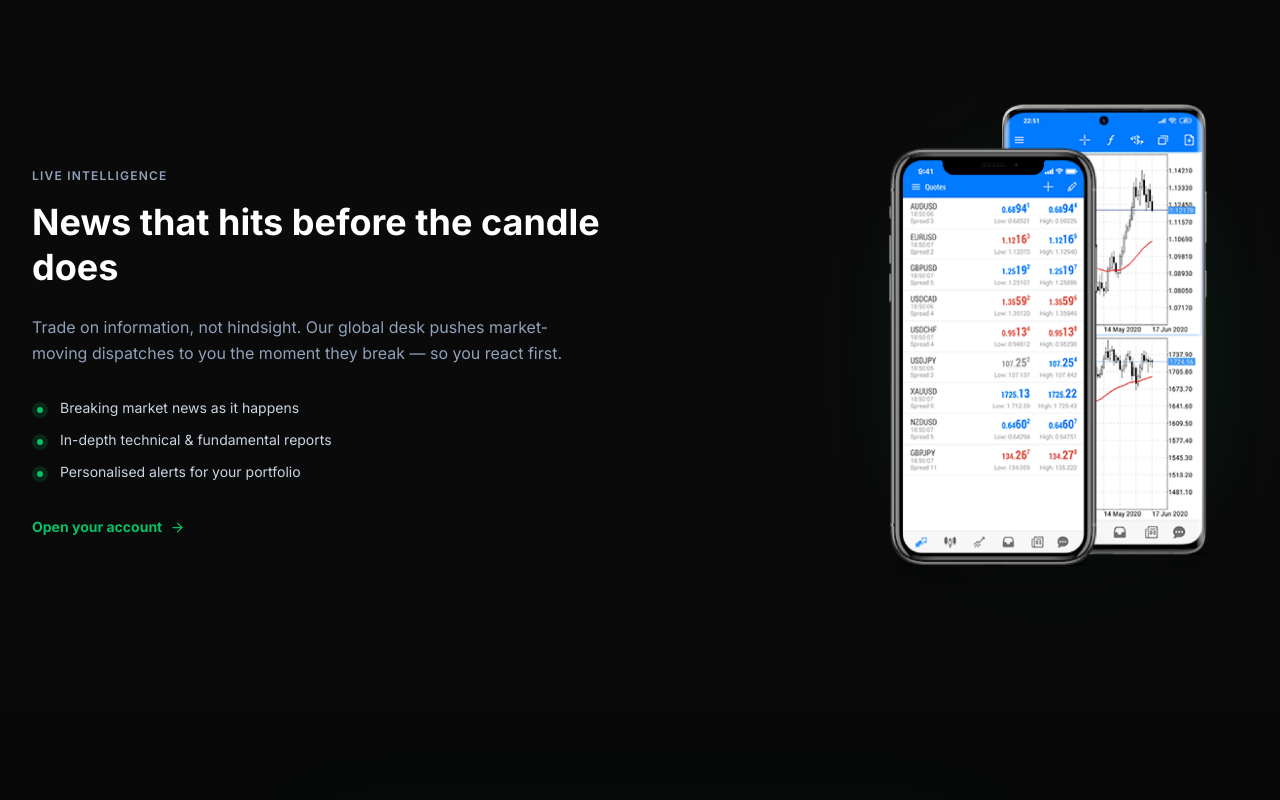
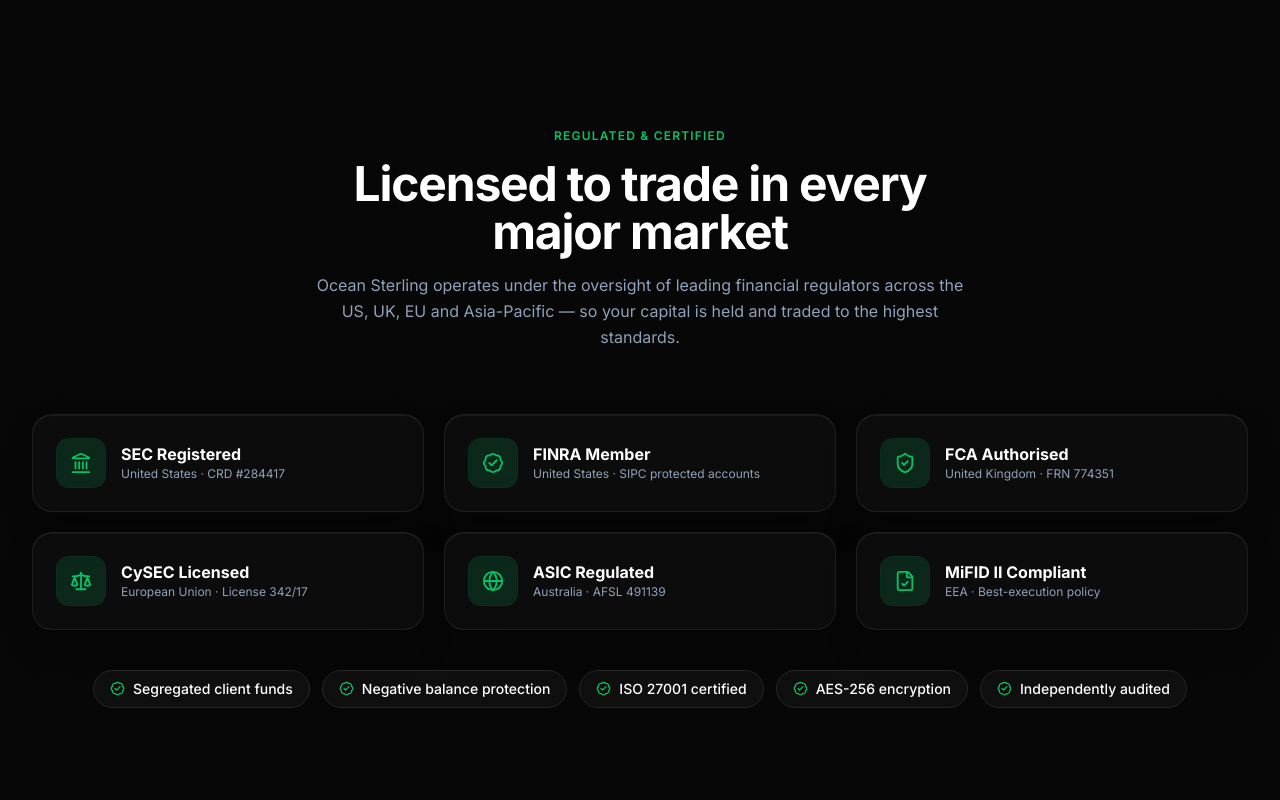
Before and after one commit to Obascharlie1/Ocean-Sterling, a Next.js app: page / in a window 1280 px wide. Shown: the part 8840-9640 px from the top of the page. Built offline with nearby package versions, Linux system fonts and the light colour scheme; no server answers.

Commit message:
Landing: add trading certifications / regulatory section

```diff
--- a/src/app/page.tsx
+++ b/src/app/page.tsx
@@ -8,6 +8,7 @@
 import { InvestmentPlans } from "@/components/sections/InvestmentPlans";
 import { Testimonials } from "@/components/sections/Testimonials";
 import { Security } from "@/components/sections/Security";
+import { Certifications } from "@/components/sections/Certifications";
 import { BTCSection } from "@/components/sections/BTCSection";
 import { FeatureImages } from "@/components/sections/FeatureImages";
 import { MarketAnalysis } from "@/components/sections/MarketAnalysis";
@@ -33,6 +34,7 @@
         <PeopleSlideshow />
         <Testimonials />
         <Security />
+        <Certifications />
         <UpToTheMinute />
         <FinalCTA />
       </main>
--- /dev/null
+++ b/src/components/sections/Certifications.tsx
@@ -0,0 +1,98 @@
+'use client'
+
+import { motion } from 'framer-motion'
+import { Landmark, BadgeCheck, ShieldCheck, Scale, Globe, FileCheck } from 'lucide-react'
+import { GlassCard } from '@/components/ui/GlassCard'
+
+const certifications = [
+  { icon: Landmark,    name: 'SEC Registered',     region: 'United States',  ref: 'CRD #284417' },
+  { icon: BadgeCheck,  name: 'FINRA Member',       region: 'United States',  ref: 'SIPC protected accounts' },
+  { icon: ShieldCheck, name: 'FCA Authorised',     region: 'United Kingdom', ref: 'FRN 774351' },
+  { icon: Scale,       name: 'CySEC Licensed',     region: 'European Union', ref: 'License 342/17' },
+  { icon: Globe,       name: 'ASIC Regulated',     region: 'Australia',      ref: 'AFSL 491139' },
+  { icon: FileCheck,   name: 'MiFID II Compliant', region: 'EEA',            ref: 'Best-execution policy' },
+]
+
+const compliance = [
+  'Segregated client funds',
+  'Negative balance protection',
+  'ISO 27001 certified',
+  'AES-256 encryption',
+  'Independently audited',
+]
+
+export function Certifications() {
+  return (
+    <section id="certifications" className="py-24 lg:py-32">
+      <div className="max-w-7xl mx-auto px-4 sm:px-6 lg:px-8">
+        {/* Header */}
+        <div className="text-center max-w-2xl mx-auto mb-16">
+          <motion.span
+            initial={{ opacity: 0, y: 12 }}
+            whileInView={{ opacity: 1, y: 0 }}
+            viewport={{ once: true }}
+            className="inline-block text-xs font-semibold tracking-widest text-brand-primary uppercase mb-4"
+          >
+            Regulated &amp; Certified
+          </motion.span>
+          <motion.h2
+            initial={{ opacity: 0, y: 16 }}
+            whileInView={{ opacity: 1, y: 0 }}
+            viewport={{ once: true }}
+            transition={{ delay: 0.05 }}
+            className="text-4xl lg:text-5xl font-bold text-dark-base dark:text-light-base tracking-tight mb-4"
+          >
+            Licensed to trade in every major market
+          </motion.h2>
+          <motion.p
+            initial={{ opacity: 0, y: 12 }}
+            whileInView={{ opacity: 1, y: 0 }}
+            viewport={{ once: true }}
+            transition={{ delay: 0.1 }}
+            className="text-slate-500 dark:text-slate-400 leading-relaxed"
+          >
+            Ocean Sterling operates under the oversight of leading financial regulators across the US, UK,
+            EU and Asia-Pacific — so your capital is held and traded to the highest standards.
+          </motion.p>
+        </div>
+
+        {/* Certification grid */}
+        <div className="grid grid-cols-1 sm:grid-cols-2 lg:grid-cols-3 gap-5">
+          {certifications.map((c, i) => {
+            const Icon = c.icon
+            return (
+              <GlassCard key={c.name} delay={i * 0.06} className="p-6 flex items-center gap-4">
+                <div className="w-12 h-12 rounded-xl bg-brand-primary/10 dark:bg-brand-primary/15 flex items-center justify-center flex-shrink-0 ring-1 ring-brand-primary/20">
+                  <Icon size={22} className="text-brand-primary" />
+                </div>
+                <div className="min-w-0">
+                  <h3 className="text-base font-bold text-dark-base dark:text-light-base leading-tight">{c.name}</h3>
+                  <p className="text-xs text-slate-500 dark:text-slate-400 mt-0.5">{c.region} · {c.ref}</p>
+                </div>
+              </GlassCard>
+            )
+          })}
+        </div>
+
+        {/* Compliance chips */}
+        <motion.div
+          initial={{ opacity: 0, y: 12 }}
+          whileInView={{ opacity: 1, y: 0 }}
+          viewport={{ once: true }}
+          transition={{ delay: 0.15 }}
+          className="mt-10 flex flex-wrap items-center justify-center gap-3"
+        >
+          {compliance.map((item) => (
+            <span
+              key={item}
+              className="inline-flex items-center gap-2 rounded-full border border-light-border dark:border-dark-border bg-light-base/60 dark:bg-dark-card/60 px-4 py-2 text-sm font-medium text-dark-base dark:text-light-base"
+            >
+              <BadgeCheck size={15} className="text-brand-primary" />
+              {item}
+            </span>
+          ))}
+        </motion.div>
+      </div>
+    </section>
+  )
+}
```
